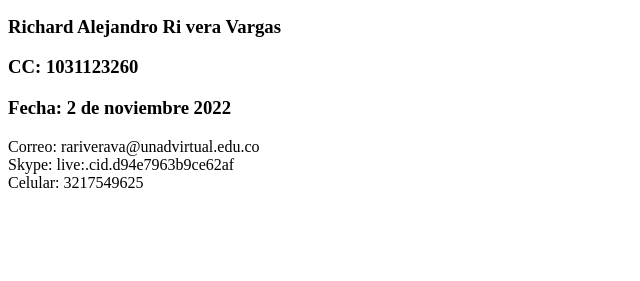
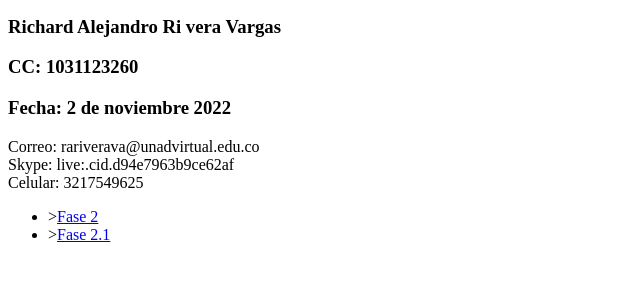
Before and after one commit to Rivlandcrive/DSW-Fase3-Richardrivera, a plain HTML site: page Fase1/index.html in a window 1280 px wide. Shown: the part 105-386 px from the top of the page, without its empty margins (0-640 px from the left). Drawn offline with Linux system fonts and the light colour scheme.

Commit message:
subida 3

```diff
--- a/Fase1/index.html
+++ b/Fase1/index.html
@@ -19,5 +19,12 @@
         <br>
         Celular: 3217549625
     <p>
+    <nav>
+        <ul>
+        <li>><a href="../fase2/desing.html">Fase 2</a></li>
+        <li>><a href="../fase2.1/desing.html">Fase 2.1</a></li>
+
+        </ul>
+     </nav>
 </body>
 </html>
```
